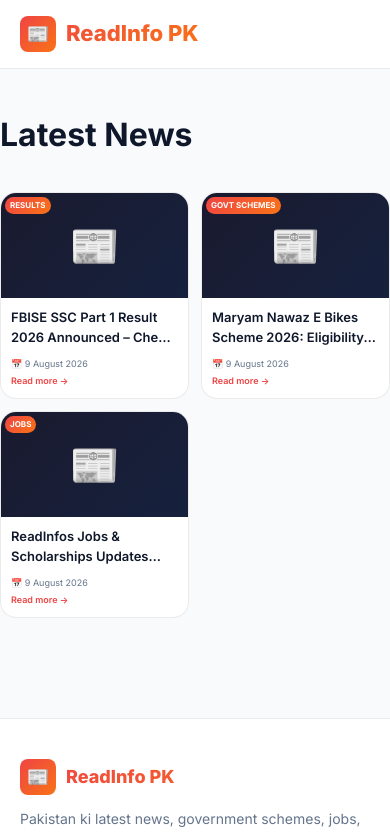
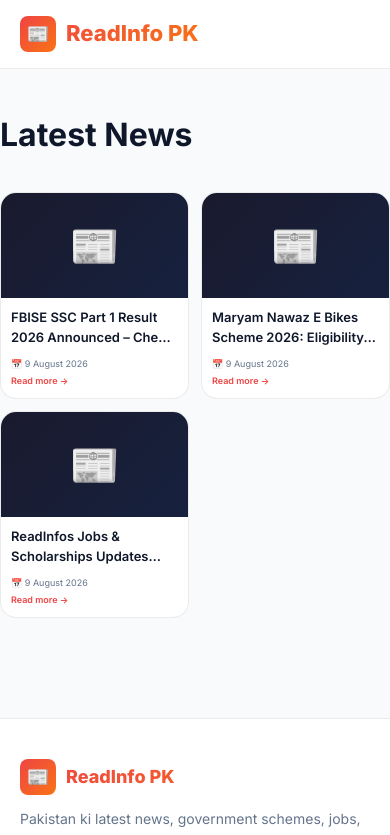
Before and after one commit to tayyabali77865-tech/readinfo, a Next.js app: page /news in a window 390 px wide. Shown: the top 835 px of the page. Built offline with nearby package versions, Linux system fonts and the light colour scheme; a web font is replaced by a local one.

Commit message:
Fix: remove category tags, tweak featured post mobile slides, and clear translate offsets for stable page refreshes

```diff
--- a/pages/index.js
+++ b/pages/index.js
@@ -225,9 +225,6 @@
         ) : (
           <div className="card-image-placeholder">📰</div>
         )}
-        {post.categories?.[0] && (
-          <span className="card-category">{post.categories[0]}</span>
-        )}
       </div>
       <div className="card-body">
         <h3 className="card-title">{post.title}</h3>
--- a/styles/globals.css
+++ b/styles/globals.css
@@ -181,8 +181,8 @@
 }
 
 @keyframes tickerFade {
-  0% { opacity: 0; transform: translateY(5px); }
-  100% { opacity: 1; transform: translateY(0); }
+  0% { opacity: 0; }
+  100% { opacity: 1; }
 }
 
 @media (max-width: 640px) {
@@ -305,7 +305,6 @@
 }
 
 .news-card:hover {
-  transform: translateY(-4px);
   border-color: var(--border-hover);
   box-shadow: var(--shadow-hover);
   background: var(--bg-card-hover);
@@ -341,34 +340,6 @@
   color: var(--text-muted);
 }
 
-.card-category {
-  position: absolute;
-  top: 8px;
-  left: 8px;
-  background: var(--accent-gradient);
-  color: #fff;
-  font-size: 10px;
-  font-weight: 700;
-  padding: 3px 8px;
-  border-radius: 20px;
-  text-transform: uppercase;
-  letter-spacing: 0.3px;
-  z-index: 5;
-  max-width: calc(100% - 16px);
-  overflow: hidden;
-  text-overflow: ellipsis;
-  white-space: nowrap;
-}
-
-@media (max-width: 640px) {
-  .card-category {
-    font-size: 8px;
-    padding: 2px 5px;
-    top: 4px;
-    left: 4px;
-    letter-spacing: 0;
-  }
-}
 
 .card-body {
   padding: 20px;
@@ -600,9 +571,9 @@
 }
 
 .featured-cta:hover {
-  transform: translateY(-2px);
   box-shadow: 0 8px 24px rgba(239, 68, 68, 0.35);
 }
+
 
 /* ==============================
    Featured Post Carousel Sizing
@@ -632,12 +603,20 @@
   overflow: hidden;
   display: grid;
   grid-template-columns: 1.2fr 1fr;
-  transition: var(--transition);
+  transition: opacity 0.2s ease-in-out; /* Avoid layout shifts and translate transitions */
 }
 
 @media (max-width: 768px) {
-  .featured-post-slide { grid-template-columns: 1fr; }
+  .featured-post-slide {
+    grid-template-columns: 1fr;
+  }
 }
+@media (max-width: 640px) {
+  .featured-post-slide {
+    padding: 0;
+  }
+}
+
 
 .carousel-dots {
   position: absolute;
```
